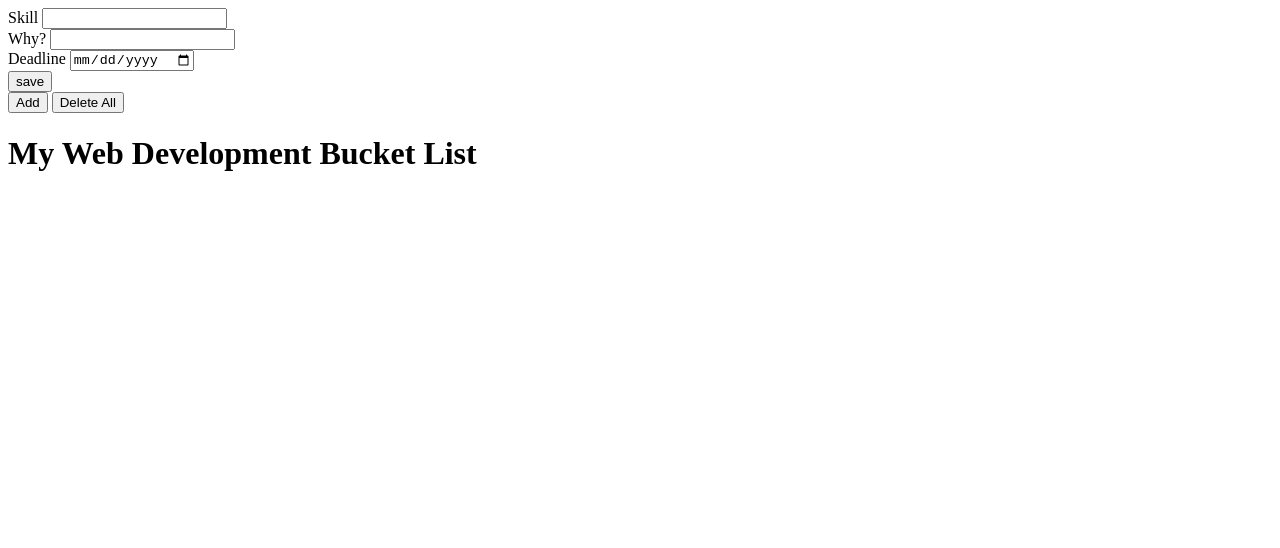
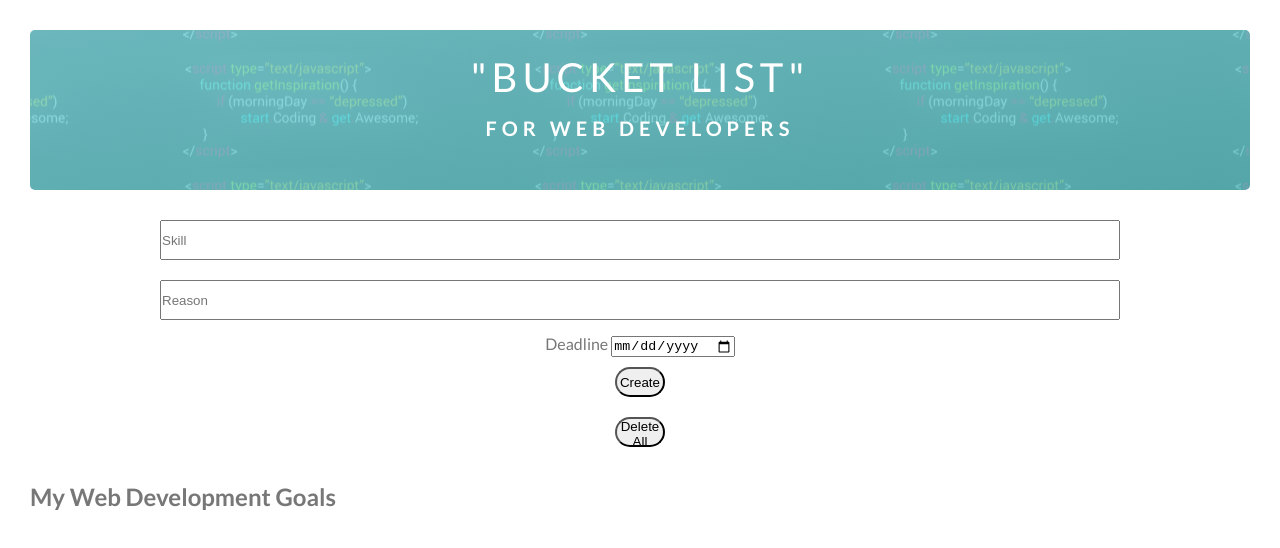
Before and after one commit to AlHood77/week6_wk-end_homework_web-dev_skill_bucket_list, a plain HTML site: page index.html in a window 1280 px wide. Drawn offline with Linux system fonts and the light colour scheme.

Commit message:
styling added

```diff
--- a/css/main.css
+++ b/css/main.css
@@ -0,0 +1,123 @@
+* {
+    margin: 0;
+    padding: 0;
+    box-sizing: border-box;
+}
+
+body {
+    font-family: "Lato", sans-serif;
+    font-weight: 400;
+    font-size: 16px;
+    line-height: 1.7;
+    color: #777;
+    padding: 30px;
+}
+
+.header {
+    height: 20vh;
+    background-image: linear-gradient(
+        to right bottom,
+      rgba(126, 221, 228, 0.8),
+      rgba(96, 199, 202, 0.8)),
+        url(../img/header.jpg);
+        background-position: center;
+        border-radius: 5px;
+        position: relative;
+
+}
+
+.text-box {
+    /* center text box */
+    position: absolute;
+    top: 40%;
+    left: 50%;
+    transform: translate(-50%, -50%);
+    text-align: center;
+}
+
+.heading-primary {
+    color: #fff;
+    text-transform: uppercase;
+
+}
+
+.heading-primary-main{
+    display: flex;
+    font-size: 40px;
+    font-weight: 400;
+    letter-spacing: 5px;
+
+    animation: moveInLeft 2s ease-in-out;
+
+}
+
+.heading-primary-sub{
+    display: block;
+    font-size: 20px;
+    font-weight: 700;
+    letter-spacing: 5px;
+
+    animation: moveInRight 2s ease-in-out;
+}
+
+@keyframes moveInLeft {
+    0% {
+        opacity: 0;
+        transform: translateX(-100px);
+    }
+
+    80% {
+        transform: translateX(10px);
+    }
+
+    100% {
+        opacity: 1;
+        transform: translate(0);
+    }
+}
+
+@keyframes moveInRight {
+    0% {
+        opacity: 0;
+        transform: translateX(100px);
+    }
+
+    80% {
+        transform: translateX(-10px);
+
+    }
+
+    100% {
+        opacity: 1;
+        transform: translate(0);
+    }
+}
+
+.form-wrapper {
+    display: flex;
+    flex-direction: column;
+    padding: 20px;
+    text-align: center;
+}
+
+.form-item {
+    padding: 10px;
+
+}
+
+.form-item-text {
+    padding: 10px;
+}
+
+.form-item-text input {
+    width: 75vw;
+    height: 40px;
+}
+
+
+
+.btn {
+    width: 50px;
+    height: 30px;
+    border-radius: 20px;
+}
--- a/index.html
+++ b/index.html
@@ -2,37 +2,59 @@
 <head>
     <meta charset="UTF-8">
     <meta name="viewport" content="width=device-width, initial-scale=1.0">
+    <link href="https://fonts.googleapis.com/css?family=Lato:100,300,400,700,900" rel="stylesheet">
     <link rel="stylesheet" type="text/css" href="css/main.css">
     <script src="js/app.js"> </script>
-    <title>Weekly To Do List</title>
+    <title>Web Dev Bucket List</title>
 </head>
 
 
 <body>
 
+    <header class="header">
+        <div class="text-box">
+                <h1 class="heading-primary">
+                    <span class="heading-primary-main">"Bucket List"</span>
+                    <span class="heading-primary-sub">for Web Developers</span>
+                </h1>
+            </div>
+    </header>
+
     <form id="skill-list-form">
-        <div id="form-wrapper">
-            <div class="form-item">
-                <label for="skill" class="primary">Skill</label>
-                <input type="text" id="skill" required/>
+        <div class="form-wrapper">
+
+            <div class="form-item-text">
+                <label for="skill" class="primary"></label>
+                <input type="text" id="skill" placeholder="Skill" required/>
             </div>
-            <div class="form-item">
-                <label for="reason" class="primary">Why?</label>
-                <input type="text" id="reason" />
+
+            <div class="form-item-text">
+                <label for="reason" ></label>
+                <input type="text" id="reason" placeholder="Reason" />
             </div>
-            <div class="form-item">
-                <label for="date" class="primary">Deadline</label>
+
+            <div class="form-item-date">
+                <label for="date" >Deadline</label>
                 <input type="date" id="date" />
             </div>
+
+
+            <div class="input-block">
+                <div class="form-item">
+                    <button class="btn btn-create"  type="submit" value="Create">Create</button>
+                </div>
+                <div class="form-item">
+                    <button class="btn btn-delete" id="delete-all" type="button" >Delete All</button>
+                </div>
+            </div>
+
         </div>
-        <input type="submit" value="save">
-        <div class="delete-btn">
-            <input type="submit" value="Add" class="button"/>
-            <button id="delete-all" type="button" class="button">Delete All</button>
-          </div>
+
+
+
     </form>
 
-    <h1>My Web Development Bucket List</h1>
+    <h2>My Web Development Goals</h2>
 
     <ul id="skill-list"></ul>
 
--- a/js/app.js
+++ b/js/app.js
@@ -13,7 +13,7 @@ form.addEventListener('submit', () => {
     const newSkillItem = document.createElement('li')
     newSkillItem.classList.add('skill-list-item')
 
-    const skill = document.createElement('h2')
+    const skill = document.createElement('h3')
     skill.textContent = `${event.target.skill.value}`
     newSkillItem.appendChild(skill);
     skillList.appendChild(newSkillItem)
@@ -23,7 +23,7 @@ form.addEventListener('submit', () => {
     newSkillItem.appendChild(reason);
     skillList.appendChild(newSkillItem)
 
-    const deadline = document.createElement('h3')
+    const deadline = document.createElement('h4')
     deadline.textContent = `Deadline Set: ${event.target.date.value}`
     newSkillItem.appendChild(deadline);
     skillList.appendChild(newSkillItem)
```
Also changed, not shown: img/header.jpg (added).
